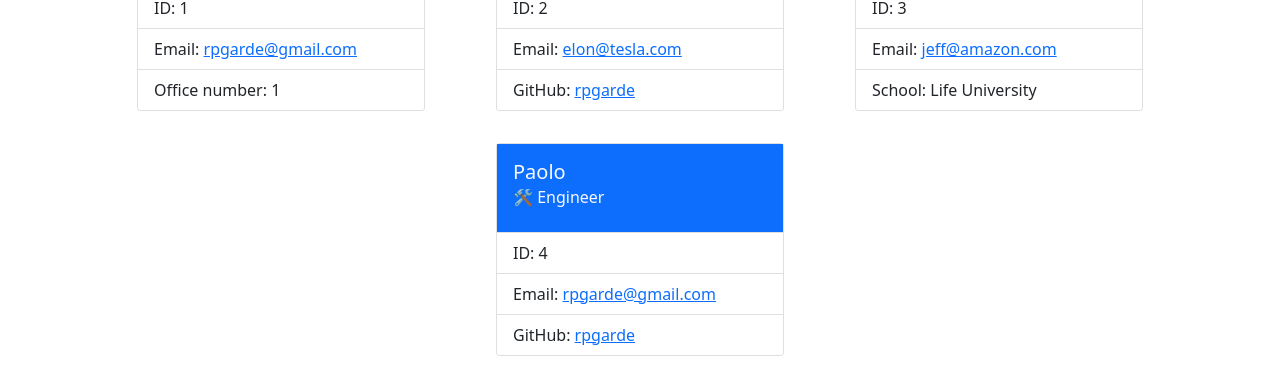
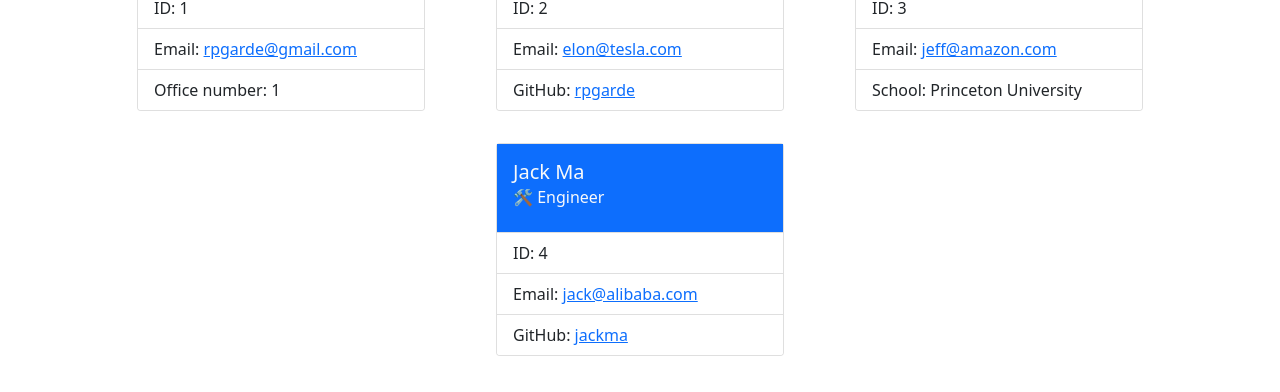
Before and after one commit to rpgarde/team-profile-generator, a website: page team-sample.html in a window 1280 px wide. Shown: the part 288-680 px from the top of the page. Drawn offline with nearby package versions, Linux system fonts and the light colour scheme.

```diff
--- a/team.html
+++ b/team-sample.html
@@ -46,19 +46,19 @@
             <ul class="list-group list-group-flush">
                 <li class="list-group-item">ID: 3</li>
                 <li class="list-group-item">Email: <a href="mailto:jeff@amazon.com" class="card-link">jeff@amazon.com</a></li>
-                <li class="list-group-item">School: Life University</li>
+                <li class="list-group-item">School: Princeton University</li>
             </ul>
         </div>
 
         <div class="card m-3" style="width: 18rem;">
         <div class="card-body bg-primary">
-            <h5 class="card-title text-light">Paolo</h5>
+            <h5 class="card-title text-light">Jack Ma</h5>
             <h6 class="card-subtitle mb-2 text-light">🛠 Engineer</h6>
         </div>
         <ul class="list-group list-group-flush">
             <li class="list-group-item">ID: 4</li>
-            <li class="list-group-item">Email: <a href="mailto:rpgarde@gmail.com" class="card-link">rpgarde@gmail.com</a></li>
-            <li class="list-group-item">GitHub: <a href="https://www.github.com/rpgarde" class="card-link" target="_blank">rpgarde</a></li>
+            <li class="list-group-item">Email: <a href="mailto:jack@alibaba.com" class="card-link">jack@alibaba.com</a></li>
+            <li class="list-group-item">GitHub: <a href="https://www.github.com/rpgarde" class="card-link" target="_blank">jackma</a></li>
         </ul>
     </div>
 
```
Also changed, not shown: index.js (+4 -4 lines), README.md, dist/team.html (added).
